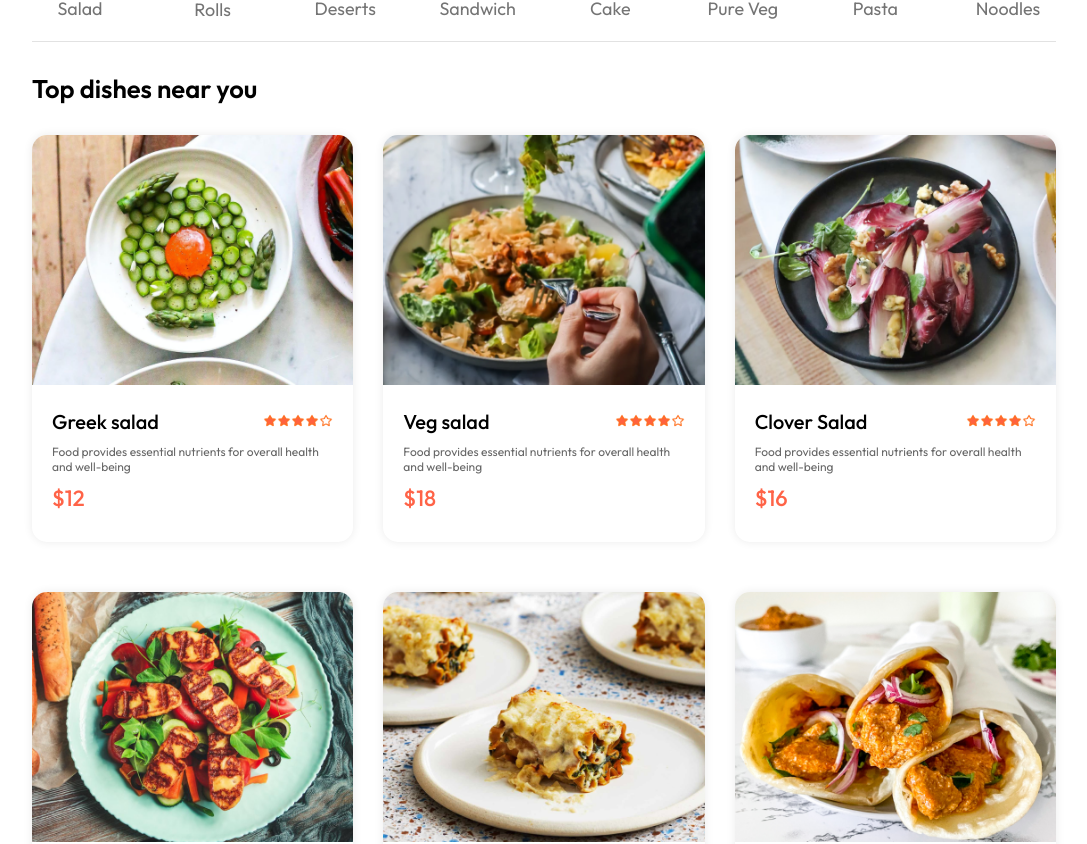
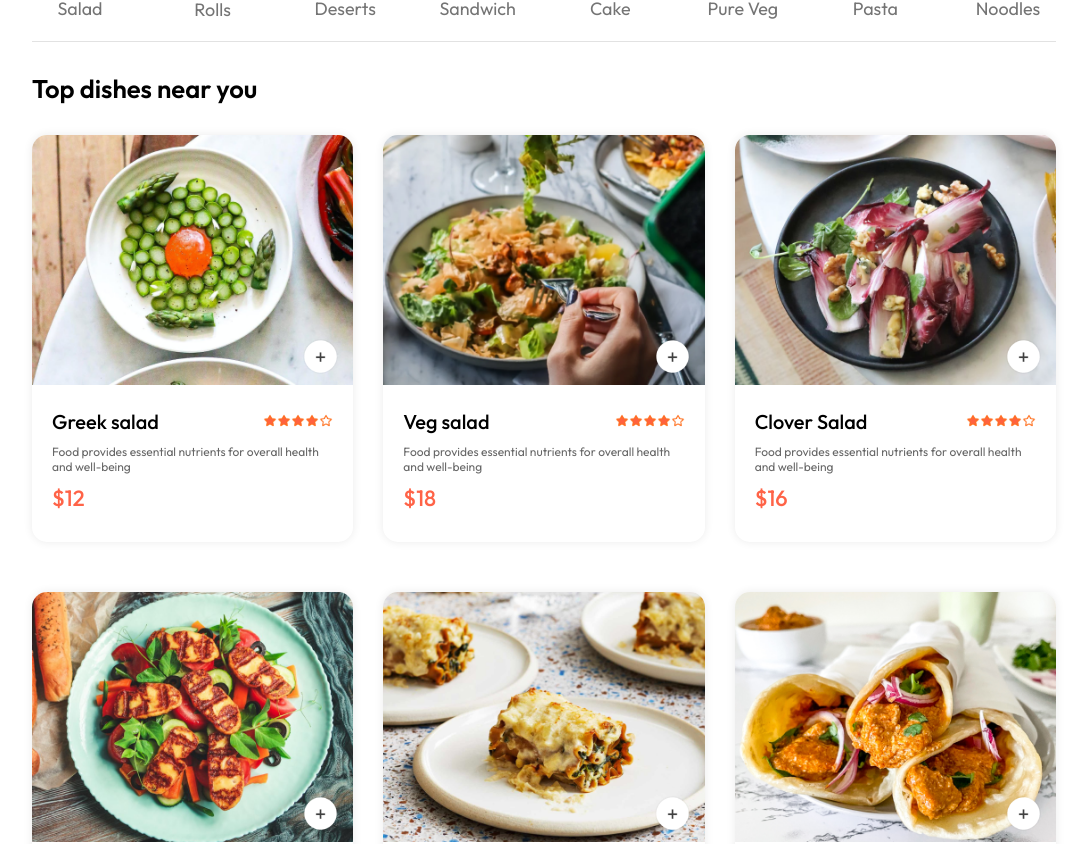
Before and after one commit to diwahar-m/food-delivery-frontend, a React (Vite) app: page / in a window 1280 px wide. Shown: the part 791-1635 px from the top of the page, without its empty margins (96-1183 px from the left). Built offline with nearby package versions, Linux system fonts and the light colour scheme.

Commit message:
Add to cart functionality is added

```diff
--- a/src/components/FoodItem/FoodItem.css
+++ b/src/components/FoodItem/FoodItem.css
@@ -36,3 +36,27 @@
     font-weight: 500;
     margin: 10px 0px;
 }
+.food-item-img-container {
+    position: relative;
+}
+.food-item-img-container .add {
+    width: 35px;
+    position: absolute;
+    bottom: 15px;
+    right: 15px;
+    border-radius: 50%;
+}
+.food-item-counter{
+    position: absolute;
+    bottom: 15px;
+    right: 15px;
+    display: flex;
+    align-items: center;
+    gap: 10px;
+    padding: 6px;
+    border-radius: 50px;
+    background-color: white;
+}
+.food-item-counter img {
+    width: 30px;
+}
--- a/src/components/FoodItem/FoodItem.jsx
+++ b/src/components/FoodItem/FoodItem.jsx
@@ -1,12 +1,37 @@
-import React from "react";
+import { useContext } from "react";
 import "./FoodItem.css";
 import { assets } from "../../assets/assets";
+import { StoreContext } from "../../context/StoreContext";
 
-const FoodItem = ({ foodItem: { id, name, price, description, image } }) => {
+const FoodItem = ({ foodItem: { _id, name, price, description, image } }) => {
+  const { cartItems, addToCart, removeFromCart } = useContext(StoreContext);
+
   return (
     <div className="food-item">
       <div className="food-item-img-container">
         <img src={image} alt="" className="food-item-image" />
+        {!cartItems[_id] ? (
+          <img
+            className="add"
+            alt=""
+            src={assets.add_icon_white}
+            onClick={() => addToCart(_id)}
+          />
+        ) : (
+          <div className="food-item-counter">
+            <img
+              alt=""
+              src={assets.remove_icon_red}
+              onClick={() => removeFromCart(_id)}
+            />
+            <p>{cartItems[_id]}</p>
+            <img
+              alt=""
+              src={assets.add_icon_green}
+              onClick={() => addToCart(_id)}
+            />
+          </div>
+        )}
       </div>
       <div className="food-item-info">
         <div className="food-item-name-rating">
--- a/src/context/StoreContext.jsx
+++ b/src/context/StoreContext.jsx
@@ -1,10 +1,34 @@
-import { createContext } from "react";
+import { createContext, useEffect, useState } from "react";
 import { food_list } from "../assets/assets";
 
 export const StoreContext = createContext(null);
 
 const StoreContextProvider = (props) => {
-  const contextValue = { food_list };
+  const [cartItems, setCartItems] = useState({});
+
+  const addToCart = (itemId) => {
+    if (!cartItems[itemId]) {
+      setCartItems((prev) => ({ ...prev, [itemId]: 1 }));
+    } else {
+      setCartItems((prev) => ({ ...prev, [itemId]: prev[itemId] + 1 }));
+    }
+  };
+
+  const removeFromCart = (itemId) => {
+    setCartItems((prev) => ({ ...prev, [itemId]: prev[itemId] - 1 }));
+  };
+
+  useEffect(() => {
+    console.log(cartItems);
+  }, [cartItems]);
+
+  const contextValue = {
+    food_list,
+    cartItems,
+    setCartItems,
+    addToCart,
+    removeFromCart,
+  };
   return (
     <StoreContext.Provider value={contextValue}>
       {props.children}
```
